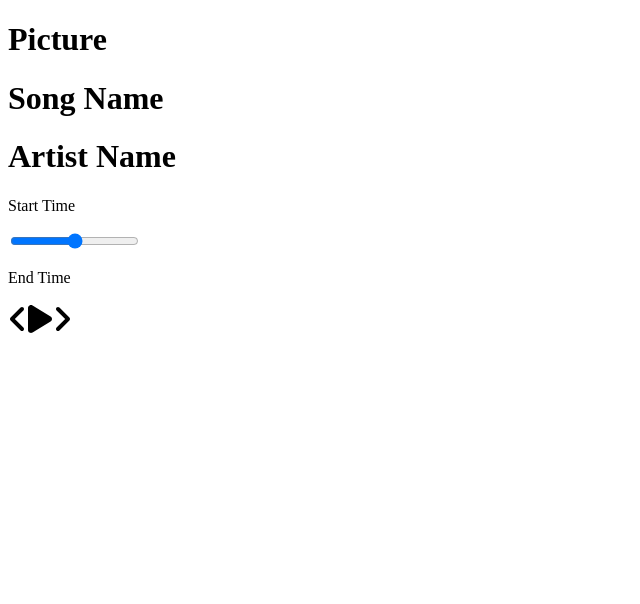
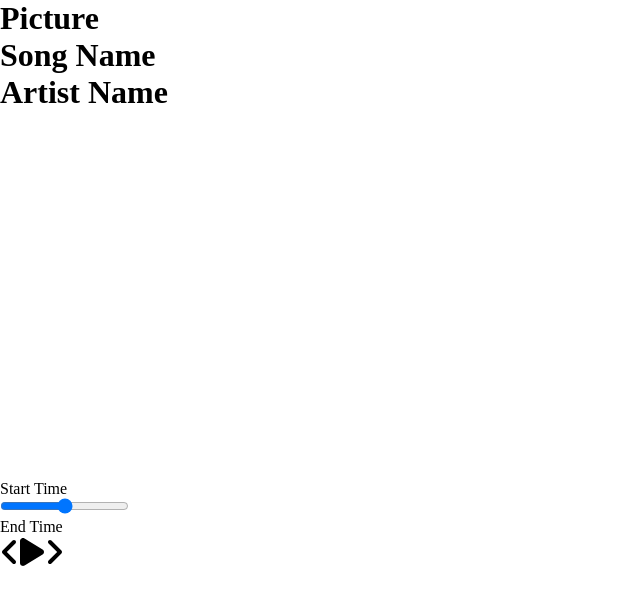
Before and after one commit to johnlombardi389/music-player, a React (Create React App) app: page / in a window 1280 px wide. Shown: the top 604 px of the page, without its empty margins (0-640 px from the left). Built offline with nearby package versions, Linux system fonts and the light colour scheme.

Commit message:
Created sass files for each component and imported

```diff
--- a/src/App.js
+++ b/src/App.js
@@ -1,4 +1,5 @@
 import React from "react";
+import "./styles/app.scss";
 import Player from "./components/Player";
 import Song from "./components/Song";
 
--- /dev/null
+++ b/src/styles/_player.scss
@@ -0,0 +1,3 @@
+.song-container {
+  min-height: 60vh;
+}
--- a/src/styles/app.scss
+++ b/src/styles/app.scss
@@ -3,3 +3,6 @@
   padding: 0;
   box-sizing: border-box;
 }
+
+@import "./song";
+@import "./player";
```
Also changed, not shown: src/styles/_song.scss (added).
